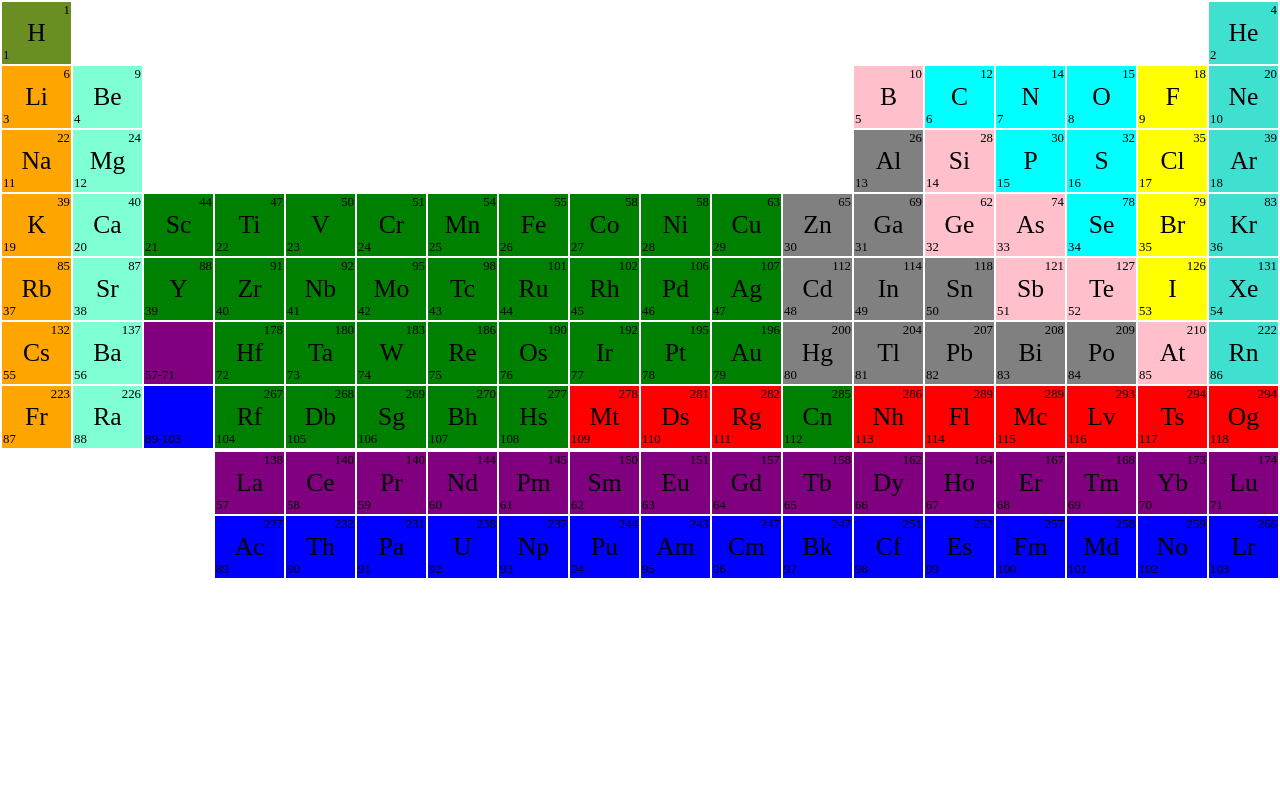
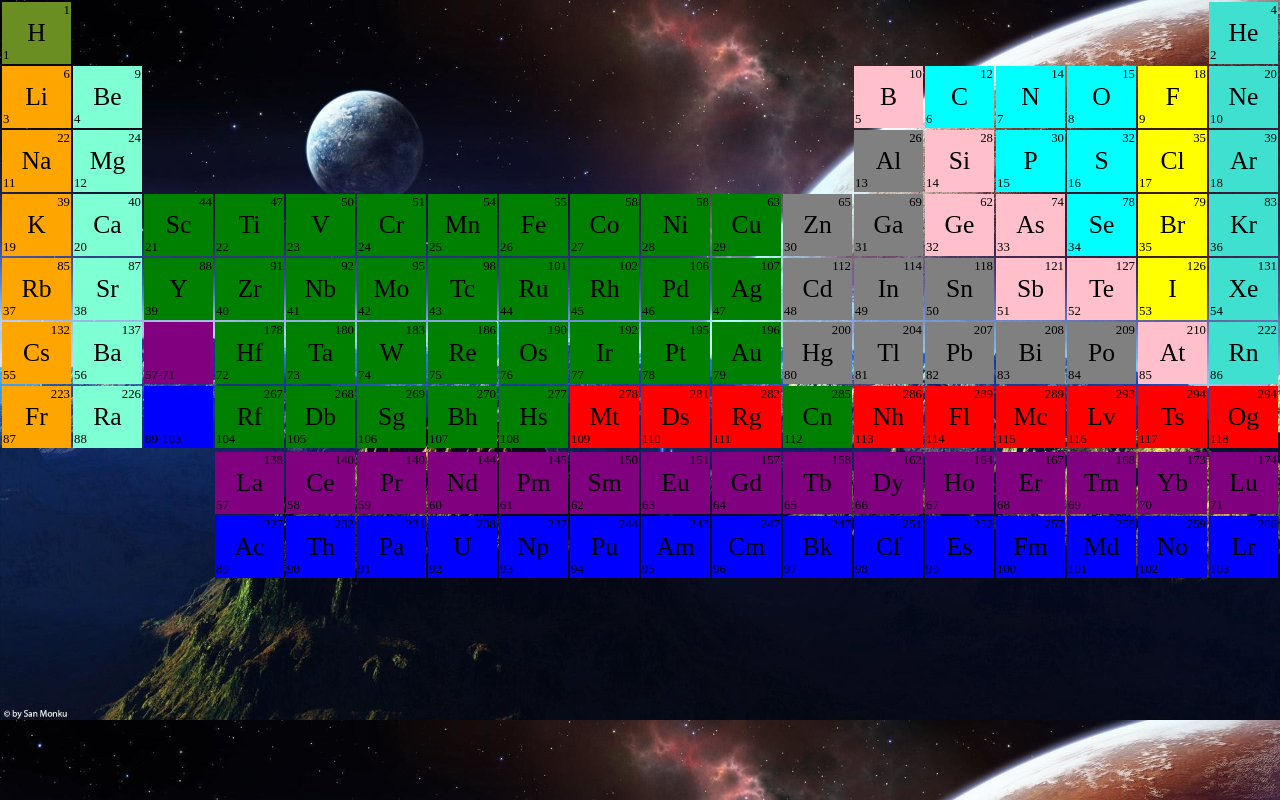
Before and after one commit to ratin42/Piscine-PHP, a PHP site: page /mendeleiev.html in a window 1280 px wide. Run offline with PHP 8.4, Linux system fonts and the light colour scheme.

Commit message:
added background image

```diff
--- a/day00/ex01/styles.css
+++ b/day00/ex01/styles.css
@@ -1,6 +1,11 @@
 html, body {
     width: 100%;
     margin: auto
+}
+
+body {
+    background-image:url(background.jpg);
+    background-size: cover;
 }
 
 table {
```
Also changed, not shown: day00/ex01/background.jpg (added).
